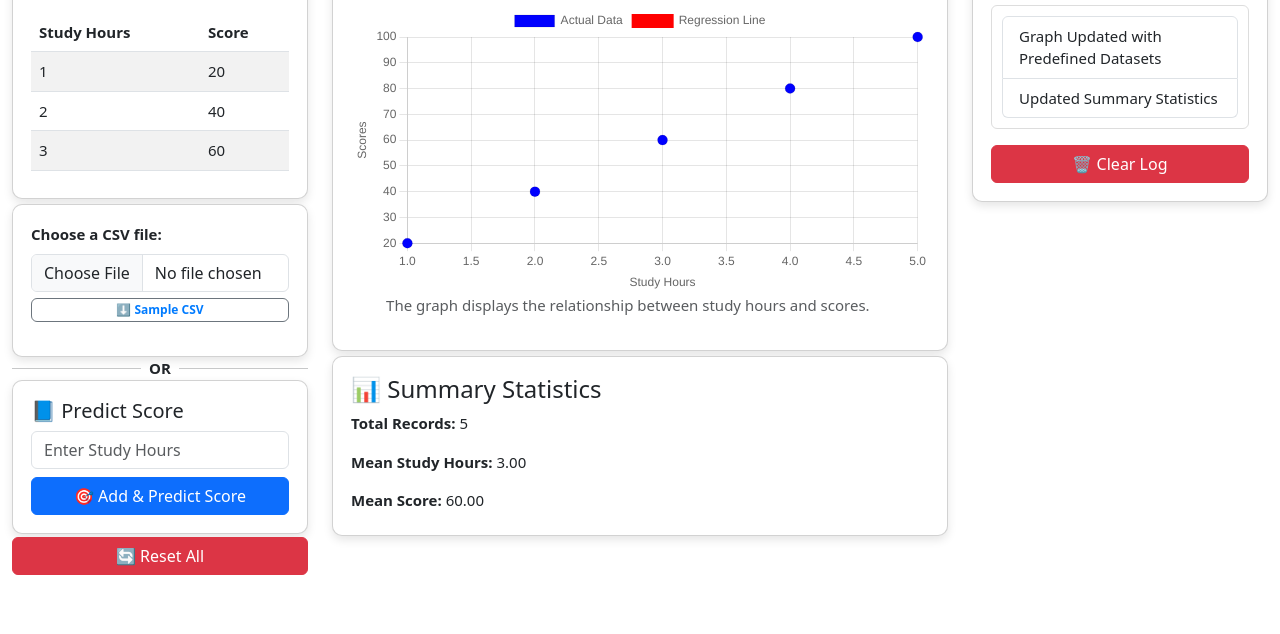
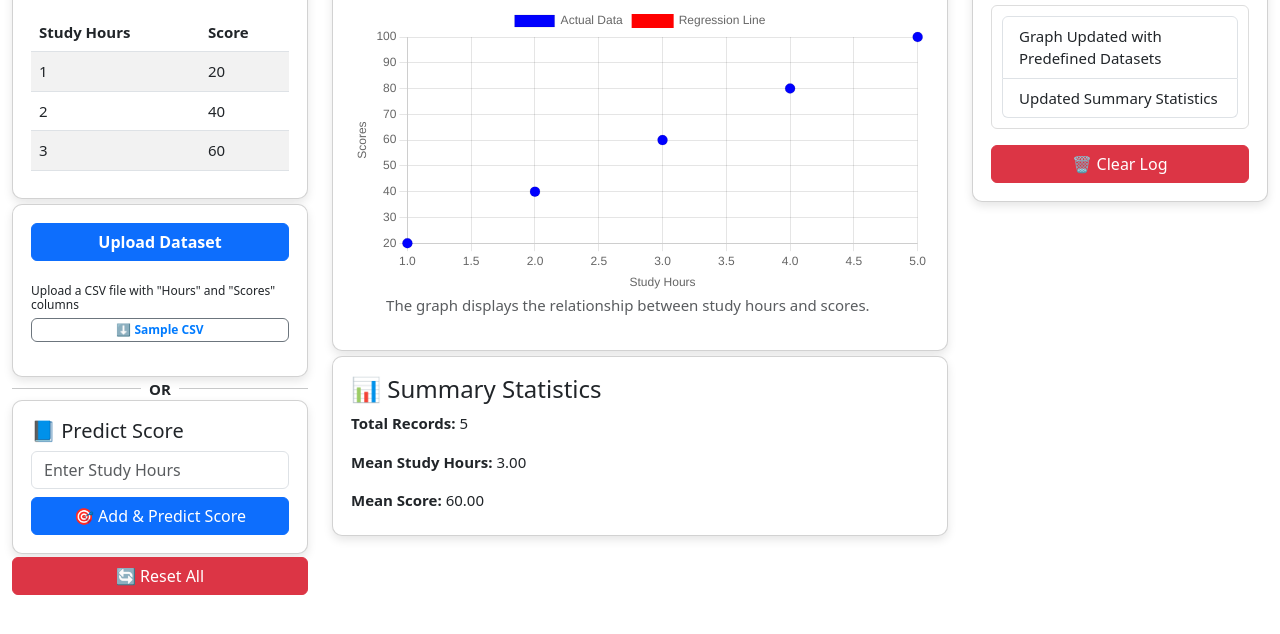
Before and after one commit to virtual-labs/exp-student-performance-lr-au, a plain HTML site: page experiment/simulation/index.html in a window 1280 px wide. Shown: the part 102-736 px from the top of the page. Drawn offline with nearby package versions, Linux system fonts and the light colour scheme.

Commit message:
update changes

```diff
--- a/experiment/simulation/css/main.css
+++ b/experiment/simulation/css/main.css
@@ -100,3 +100,8 @@ body {
 .manual-contaner{
     bottom: 5px;
 }
+.small-text {
+    font-size: 12px;
+    line-height: 1.2;
+
+  }
--- a/experiment/simulation/index.html
+++ b/experiment/simulation/index.html
@@ -38,18 +38,21 @@
                     </div>
                 </div>
                 <div class="card upload-container">
-                    <label for="fileInput" class="form-label"><b>Choose a CSV file:</b></label>
-                    <input type="file" class="form-control mb-3 custom-file-input" id="fileInput">
+                    <button class="btn btn-primary" onclick="document.getElementById('fileInput').click();">
+                        <b>Upload Dataset</b>
+                    </button><br>
+                    <input type="file" id="fileInput" style="display:none;" accept=".csv" />
+                    <p class="small-text">Upload a CSV file with "Hours" and "Scores" columns</p>
                     <a href="./students_scores.csv" id="sampleCSV" class="btn btn-outline-secondary small-btn mb-3">
                         ⬇ Sample CSV
                     </a>
                     <div id="csvUploadMessage" class="alert-success " style="display: none;">
 
                     </div>
-                    <button class="btn btn-primary w-100 mb-2" id="dataCleanBtn" >🧹 Clean Data</button>
+                    <button class="btn btn-primary w-100 mb-2" id="dataCleanBtn">🧹 Clean Data</button>
                     <button class="btn btn-primary w-100 mb-2" id="splitDataBtn">✂️ Split Data (80% Train, 20%
                         Test)</button>
-                    <button class="btn btn-primary w-100" id="predictBtn" >🔮Train and Plot Regression</button>
+                    <button class="btn btn-primary w-100" id="predictBtn">🔮Train and Plot Regression</button>
                 </div>
 
                 <div class="d-flex align-items-center">
@@ -59,7 +62,7 @@
 
                 </div>
                 <div class="card manual-contaner">
-                <h5>📘 Predict Score</h5>
+                    <h5>📘 Predict Score</h5>
 
                     <input type="number" class="form-control mb-2" id="manualHours" placeholder="Enter Study Hours">
 
@@ -74,7 +77,8 @@
                 <div class="card graph-container">
                     <h4>📈 Graph</h4>
                     <canvas id="predictionChart"></canvas>
-                    <p class="text-muted">&nbsp;&nbsp;&nbsp;&nbsp;&nbsp;&nbsp;&nbsp;&nbsp;&nbsp;The graph displays the relationship between study hours and scores.
+                    <p class="text-muted">&nbsp;&nbsp;&nbsp;&nbsp;&nbsp;&nbsp;&nbsp;&nbsp;&nbsp;The graph displays the
+                        relationship between study hours and scores.
                     </p>
                 </div>
                 <div class="card summary-container">
```
